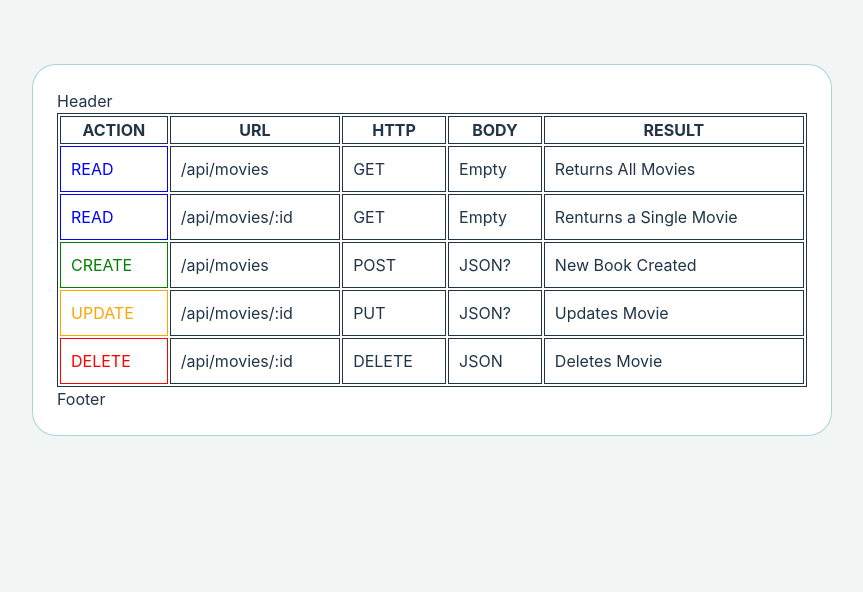
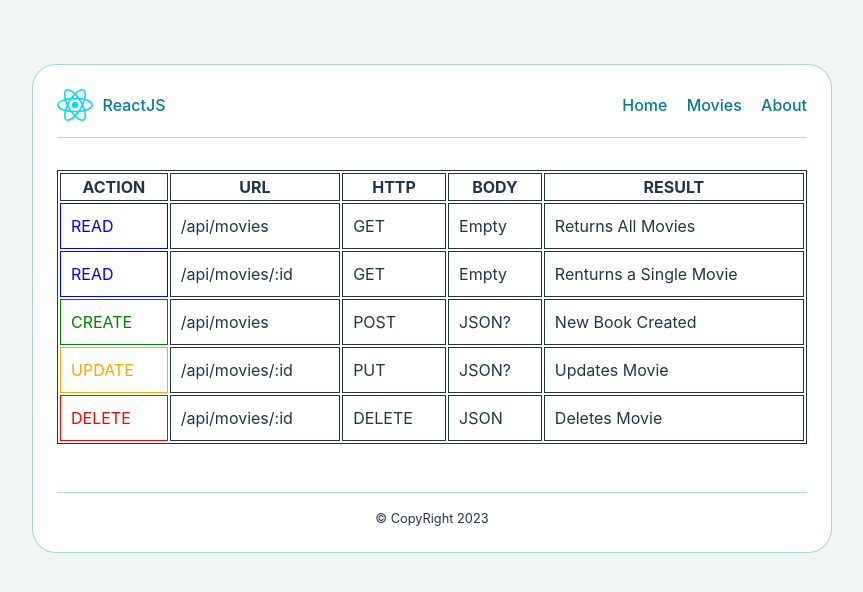
Before and after one commit to PatrickEBlack/datarepProject, a React (Vite) app in the folder client/: page /about in a window 1280 px wide. Shown: the top 592 px of the page, without its empty margins (208-1071 px from the left). Built offline with nearby package versions, Linux system fonts and the light colour scheme.

Commit message:
header_footer

```diff
--- a/client/src/App.jsx
+++ b/client/src/App.jsx
@@ -1,18 +1,20 @@
 import { BrowserRouter as Router, Route, Routes } from "react-router-dom"; //import Browser Router from react-router-dom
 import Home from "./routes/Home/home";
 import About from "./routes/About/about";
+import Header from "./components/Header";
+import Footer from "./components/Footer";
 
 //App function
 function App() {
   return (
     <>
       <Router>
-        Header
+        <Header />
         <Routes>
           <Route path="/" element={<Home />} />
           <Route path="/about" element={<About />} />
         </Routes>
-        Footer
+        < Footer />
       </Router>
     </>
   );
--- a/client/src/components/Footer.jsx
+++ b/client/src/components/Footer.jsx
@@ -0,0 +1,12 @@
+import React from 'react'
+
+const Footer = () => {
+    return (
+        <footer>
+            {/* Copyright Symbol and Current Year */}
+            &copy; CopyRight {new Date().getFullYear()}
+        </footer>
+    )
+}
+
+export default Footer
--- a/client/src/components/Header.jsx
+++ b/client/src/components/Header.jsx
@@ -1,10 +1,23 @@
 import React from 'react'
 import { Link, NavLink } from "react-router-dom";
+import logo from "../assets/react.svg";
 
 const Header = () => {
     return (
         <div>
+            <header>
+                {/* Creating NavBar */}
+                <Link to="/" className="logo">
+                    <img src={logo} alt="ReactJS" /> ReactJS
+                </Link>
 
+                {/* Link Buttons */}
+                <nav>
+                    <NavLink to="">Home</NavLink>
+                    <NavLink to="/movies">Movies</NavLink>
+                    <NavLink to="/about">About</NavLink>
+                </nav>
+            </header>
         </div>
     )
 }
```
Also changed, not shown: client/src/routes/Movie/movie.jsx (added, +15 -0 lines).
